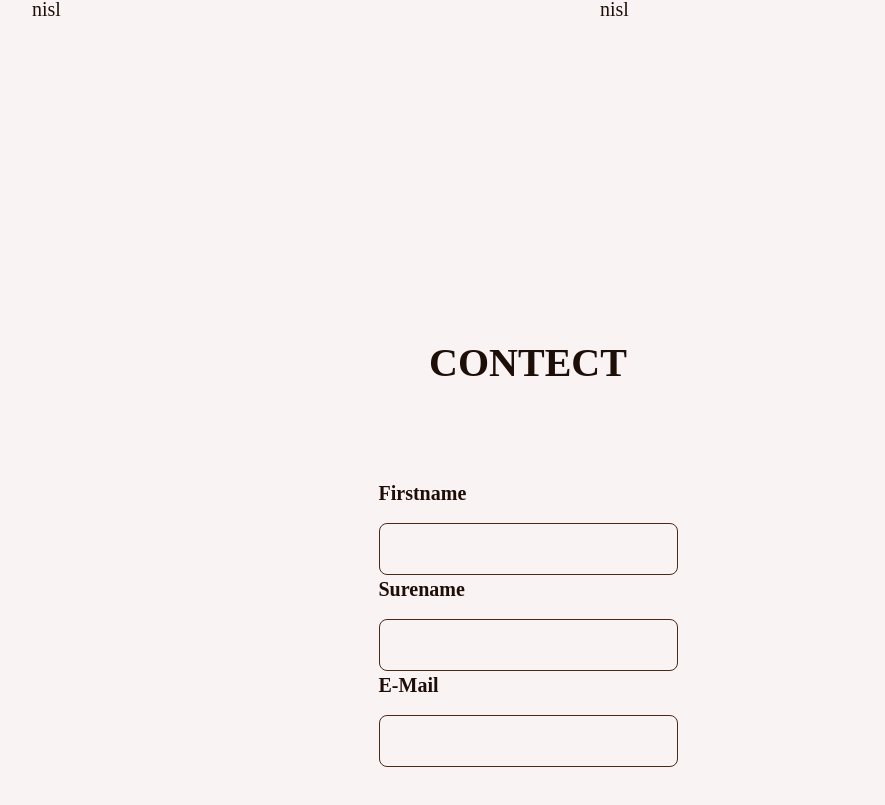
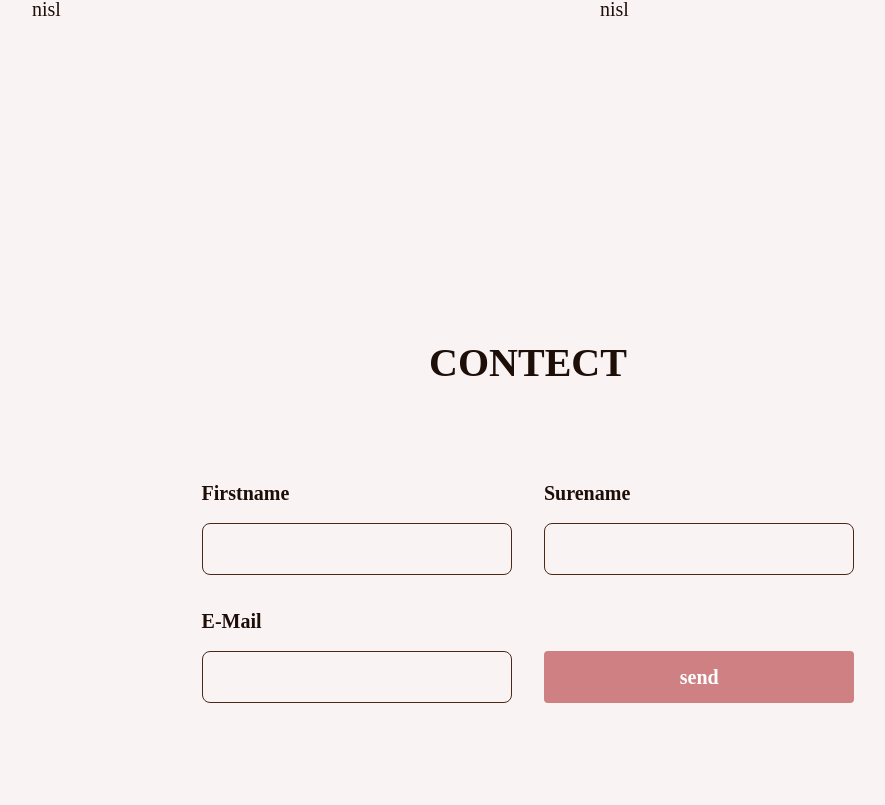
Before and after one commit to Alvadda/stuschenko-design, a React (Create React App) app: page /#home in a window 1280 px wide. Shown: the part 3913-4718 px from the top of the page, without its empty margins (112-997 px from the left). Built offline with nearby package versions, Linux system fonts and the light colour scheme; a web font is replaced by a local one.

Commit message:
add form to contect

```diff
--- a/src/components/textField/TextField.tsx
+++ b/src/components/textField/TextField.tsx
@@ -12,11 +12,11 @@ function TextField({ label, id, type = 'text', className, ...rest }: Props) {
   if (label)
     return (
       <Label title={label} htmlFor={id}>
-        <input className={`${style.input} ${className}`} type={type} id={id} {...rest} />
+        <input className={`${style.input} ${className}`} type={type} id={id} name={id} {...rest} />
       </Label>
     )
 
-  return <input className={`${style.input} ${className}`} type={type} id={id} {...rest} />
+  return <input className={`${style.input} ${className}`} type={type} id={id} name={id} {...rest} />
 }
 
 export default TextField
--- a/src/pages/contact/Contact.tsx
+++ b/src/pages/contact/Contact.tsx
@@ -1,17 +1,37 @@
-import Label from '../../components/label/Label'
+import { FormEvent, InputHTMLAttributes } from 'react'
+import Button from '../../components/button/Button'
 import Page from '../../components/page/Page'
 import TextField from '../../components/textField/TextField'
+import { getEventTargetAsFormTarget } from '../../utils/utils'
 import style from './contact.module.css'
 
+interface FormTarget {
+  firstName: InputHTMLAttributes<HTMLInputElement>
+  sureName: InputHTMLAttributes<HTMLInputElement>
+  email: InputHTMLAttributes<HTMLInputElement>
+}
+
 function Contect() {
+  const onSubmit = (event: FormEvent<HTMLFormElement>) => {
+    event.preventDefault()
+
+    const formTarget = getEventTargetAsFormTarget<FormTarget>(event.target)
+    console.log('firstName', formTarget.firstName.value)
+    console.log('sureName', formTarget.sureName.value)
+    console.log('email', formTarget.email.value)
+  }
+
   return (
     <Page page="contact" threshold={0.6}>
       <div className={style.container}>
         <h2>CONTECT</h2>
-        <form className={style.form}>
+        <form className={style.form} onSubmit={onSubmit}>
           <TextField label="Firstname" id="firstName" />
           <TextField label="Surename" id="sureName" />
           <TextField label="E-Mail" id="email" type="email" />
+          <Button variant="full" type="submit" style={{ height: '5.2rem' }}>
+            send
+          </Button>
         </form>
       </div>
     </Page>
--- a/src/pages/contact/contact.module.css
+++ b/src/pages/contact/contact.module.css
@@ -3,12 +3,16 @@
   align-items: center;
   flex-direction: column;
   gap: var(--spacing-11);
+
+  height: 100%;
+  width: 100%;
 }
 
-.imgContainer {
-  height: 500px;
-  width: 500px;
+.form {
+  display: grid;
+  grid-template-columns: repeat(2, 1fr);
+  align-items: flex-end;
+  gap: var(--spacing-7);
+
+  width: 60%;
 }
-.imgContainer img {
-  max-width: 100%;
-}
--- a/src/utils/utils.ts
+++ b/src/utils/utils.ts
@@ -8,3 +8,5 @@ export const setBrowserHistorie = (location?: string) => {
 
   window.history.pushState({}, '', location)
 }
+
+export const getEventTargetAsFormTarget = <T>(target: EventTarget) => target as unknown as T
```
